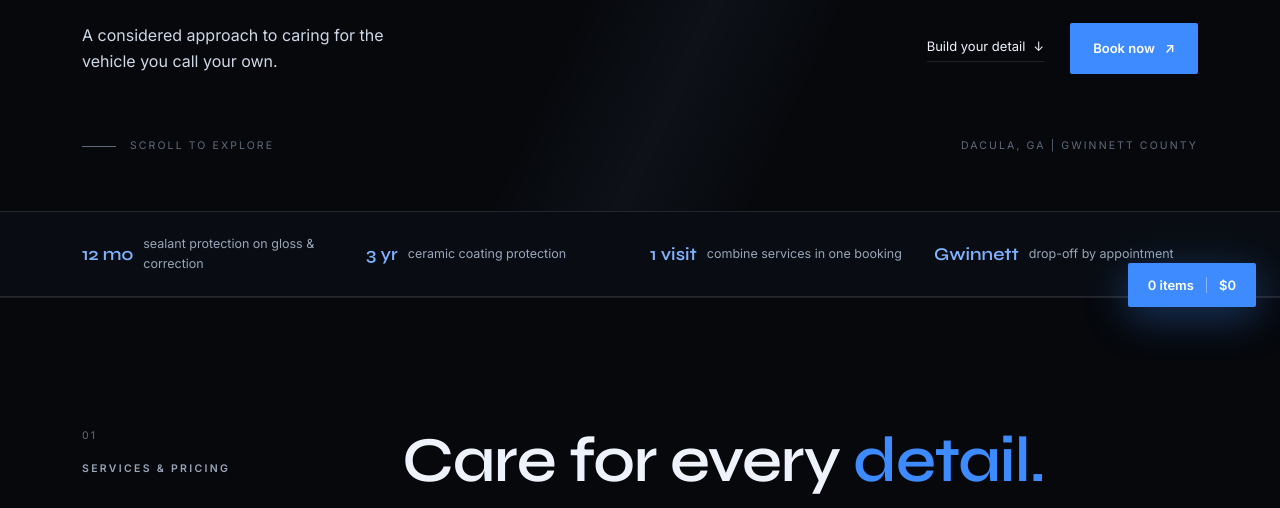
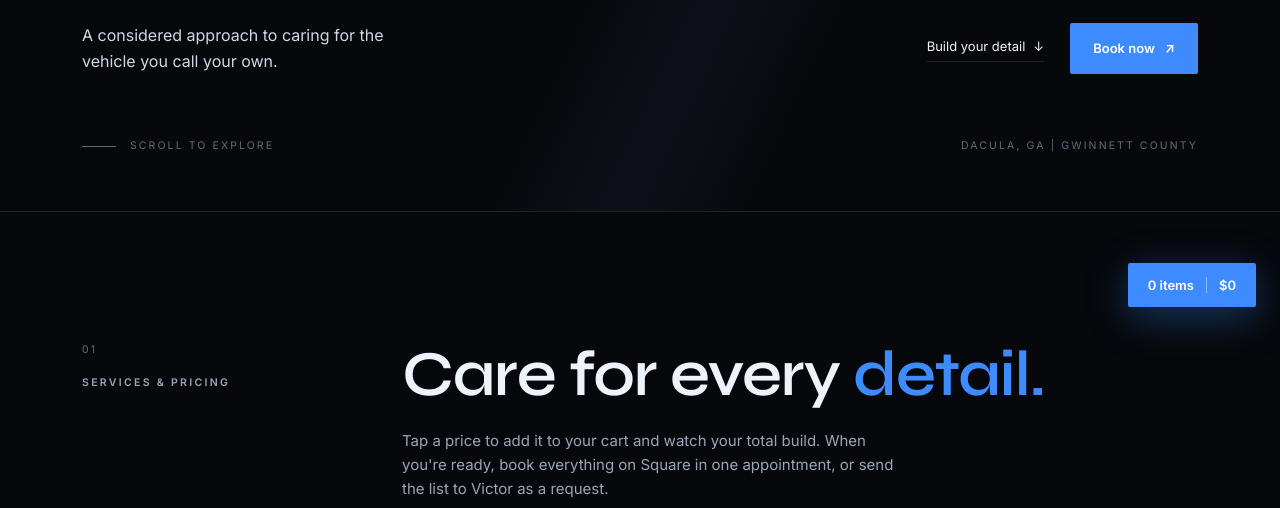
Before and after one commit to eliseyiurco/svautodetailing, a plain HTML site: page index.html in a window 1280 px wide. Shown: the part 589-1097 px from the top of the page. Drawn offline with Linux system fonts and the light colour scheme.

Commit message:
Remove trust strip section from index.html
Removed the trust strip section from the HTML layout.

```diff
--- a/index.html
+++ b/index.html
@@ -83,11 +83,6 @@
   .scroll{display:flex;align-items:center;gap:14px}
   .scroll::before{content:"";width:34px;height:1px;background:var(--dim)}
 
-  /* trust strip */
-  .strip{border-top:1px solid var(--line);border-bottom:1px solid var(--line);background:rgba(12,17,25,.6)}
-  .strip .wrap{display:grid;grid-template-columns:repeat(4,1fr);gap:20px;padding-top:22px;padding-bottom:22px}
-  .strip div{font-size:12.5px;color:var(--muted);display:flex;gap:10px;align-items:center}
-  .strip b{white-space:nowrap;color:var(--blue-soft);font-family:var(--display);font-size:18px;font-weight:600}
 
   section{padding:130px 0;border-top:1px solid var(--line)}
   .split{display:grid;grid-template-columns:260px 1fr;gap:60px}
@@ -244,7 +239,6 @@
   @media (max-width:900px){
     .nav-links a:not(.btn){display:none}
     .split,.about-grid,.book,.contact{grid-template-columns:1fr;gap:34px}
-    .strip .wrap{grid-template-columns:1fr 1fr}
     .mono{text-align:left;font-size:90px}
     .step{grid-template-columns:40px 1fr}
     .step p{grid-column:2}
@@ -305,14 +299,6 @@
     </div>
   </section>
 
-  <div class="strip">
-    <div class="wrap">
-      <div><b>12 mo</b> sealant protection on gloss &amp; correction</div>
-      <div><b>3 yr</b> ceramic coating protection</div>
-      <div><b>1 visit</b> combine services in one booking</div>
-      <div><b>Gwinnett</b> drop-off by appointment</div>
-    </div>
-  </div>
 
   <!-- SERVICES (rendered from the SERVICES list in the script) -->
   <section id="services">
```
